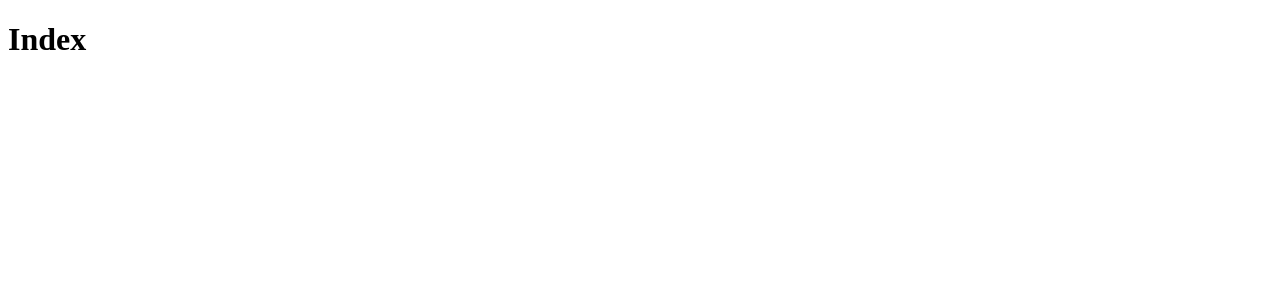
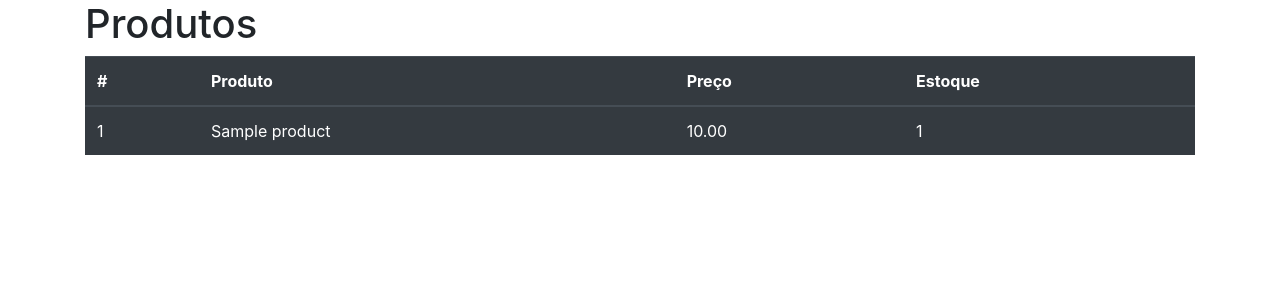
Before and after one commit to DamiaoCanndido/django2, a Django app: page / in a window 1280 px wide. Before the commit the part shown is almost empty. Shown: the top 300 px of the page. Run offline with Django 3.2, Linux system fonts and the light colour scheme; tables that the repository leaves empty hold one stand-in row (values such as "Sample post"); grey boxes marked "Sample" are stand-in pictures; some libraries are stand-ins or nearby versions.

Commit message:
Templates data

```diff
--- /dev/null
+++ b/core/static/css/styles.css
@@ -0,0 +1,3 @@
+a {
+    color: #fff;
+}
--- a/core/templates/index.html
+++ b/core/templates/index.html
@@ -1,3 +1,5 @@
+{% load bootstrap4 %}
+{% load static %}
 <!DOCTYPE html>
 <html lang="pt-br">
 <head>
@@ -5,8 +7,49 @@
     <meta http-equiv="X-UA-Compatible" content="IE=edge">
     <meta name="viewport" content="width=device-width, initial-scale=1.0">
     <title>Index</title>
+    {% bootstrap_css %}
+    <link rel="stylesheet" href=" {% static 'css/styles.css' %}">
 </head>
 <body>
-    <h1>Index</h1>
+    <div class="container">
+        <h1>Produtos</h1>
+
+        <table class="table table-dark">
+            <thead>
+                <tr>
+                    <th scope="col">#</th>
+                    <th scope="col">Produto</th>
+                    <th scope="col">Preço</th>
+                    <th scope="col">Estoque</th>
+                </tr>
+            </thead>
+            <tbody>
+                {% for product in products %}
+                    <tr>
+                        <td scope="row">{{product.id}}</td>
+                        <td scope="row"><a href="#modal{{product.id}}" data-toggle="modal">{{product.name}}</a></td>
+                        <td scope="row">{{product.price}}</td>
+                        <td scope="row">{{product.inventory}}</td>
+                    </tr>
+                    <div class="modal fade bd-example-modal-lg show" id="modal{{product.id}}" role="dialog">
+                        <div class="modal-dialog">
+                            <div class="modal-content">
+                                <div class="modal-header">
+                                    <button type="button" class="close" data-dismiss="modal">
+                                        <span aria-hidden="true">&times;</span>
+                                    </button>
+                                </div>
+                                <div class="modal-body" id="dynamic-content">
+                                    <img src="{{product.image.url}}" class="img-fluid" alt="{{product.name}}">
+                                </div>
+                            </div>
+                        </div>
+                    </div>
+                {% endfor %}
+            </tbody>
+        </table>
+
+    </div>
+{% bootstrap_javascript jquery='full' %}
 </body>
 </html>
--- a/core/views.py
+++ b/core/views.py
@@ -1,9 +1,13 @@
 from django.shortcuts import render
 from django.contrib import messages
 from .forms import ContactForm, ProductModelForm
+from .models import Product
 
 def index(request):
-    return render(request, 'index.html')
+    context = {
+        'products': Product.objects.all()
+    }
+    return render(request, 'index.html', context)
 
 
 def contact(request):
```
Also changed, not shown: media/products/474565-god-of-war-playstation-4-front-cover.jpg (added), media/products/474565-god-of-war-playstation-4-front-cover.thumb.jpg (added).
